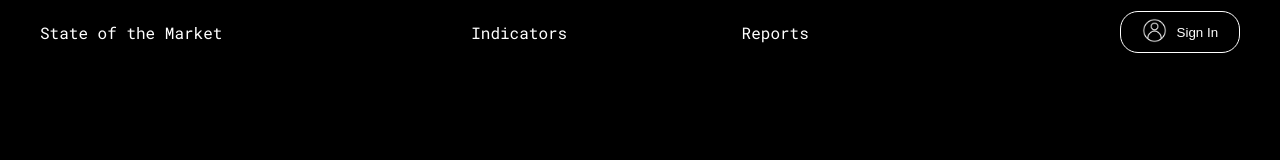
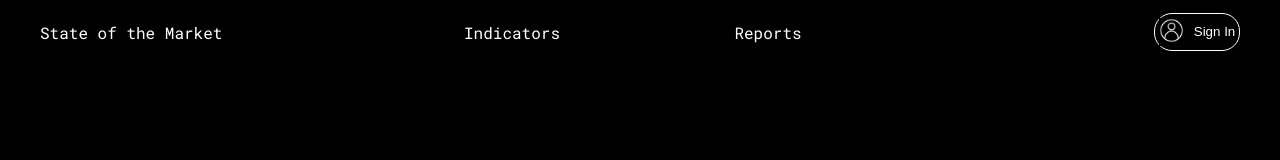
Before and after one commit to eulloa10/economic-indicators, a Next.js app in the folder frontend/: page / in a window 1280 px wide. Shown: the top 160 px of the page. Built offline with nearby package versions, Linux system fonts and the light colour scheme.

Commit message:
updated landing

```diff
--- a/frontend/pages/Navigation.js
+++ b/frontend/pages/Navigation.js
@@ -11,8 +11,8 @@ function NavBar () {
         <li className={styles['sotm-logo']}>State of the Market</li>
       </ul>
       <ul className={styles['nav-page-options']}>
-        <Link href="/indicators">Indicators</Link>
-        <Link href="/reports">Reports</Link>
+        <Link className={styles['nav-links']} href="/indicators">Indicators</Link>
+        <Link className={styles['nav-links']} href="/reports">Reports</Link>
       </ul>
       {/* <ul className={styles['nav-options']}>
         <Link href="/login">Login</Link>
--- a/frontend/styles/NavBar.module.css
+++ b/frontend/styles/NavBar.module.css
@@ -6,6 +6,10 @@
   background-color: black;
   color: white;
 }
+
+/*
+Navigation left panel
+*/
 
 .nav-site-name {
   height: 100%;
@@ -20,6 +24,9 @@
   padding-left: 40px;
 }
 
+/*
+Navigation middle panel
+*/
 .nav-page-options {
   height: 100%;
   width: 40%;
@@ -29,6 +36,24 @@
   /* border: 1px orange solid; */
 }
 
+.nav-links {
+  height: 100%;
+  width: 100%;
+  display: flex;
+  justify-content: center;
+  align-items: center;
+}
+
+.nav-links:hover {
+  height: 64%;
+  width: 100%;
+  color: rgba(155, 155, 155, 0.547);
+}
+
+/*
+Navigation right panel
+*/
+
 .nav-options {
   height: 100%;
   width: 30%;
@@ -36,19 +61,17 @@
   justify-content: flex-end;
   align-items: center;
   padding-right: 40px;
-  /* border: 1px purple solid; */
 }
 
 .user-btn {
-  height: 65%;
-  width: 35%;
+  height: 60%;
+  width: 25%;
   display: flex;
   justify-content: center;
   align-items: center;
   color: white;
   border: 1px white solid;
   border-radius: 18px;
-  padding: 15px;
   cursor: pointer;
 }
 
```
